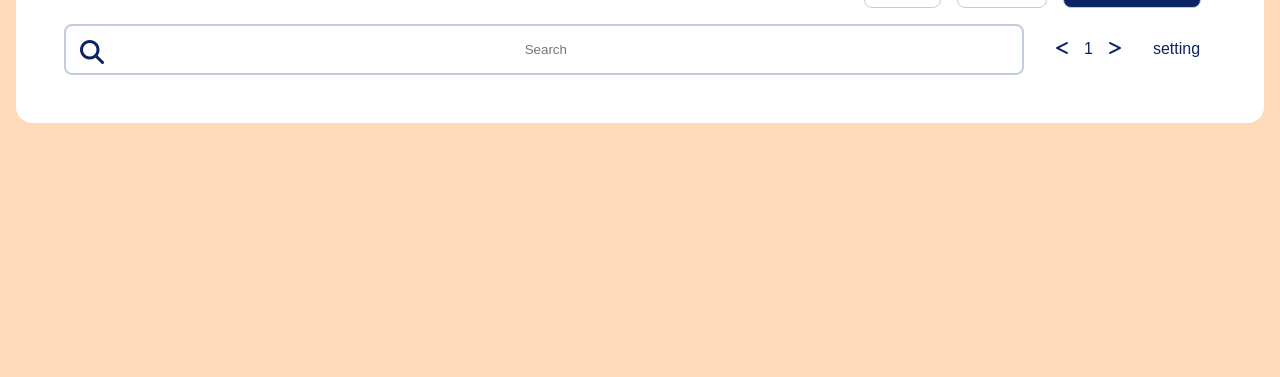
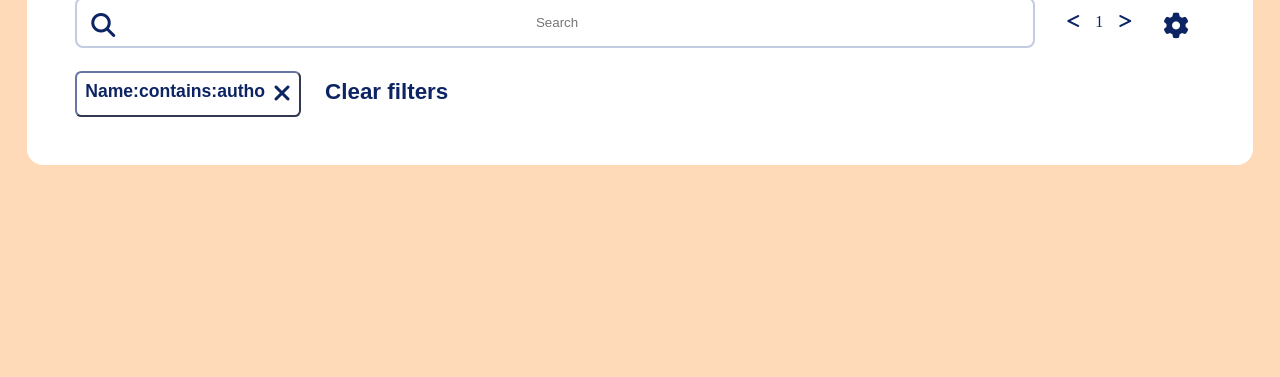
Before and after one commit to juayuohcarineneng19/UI-designs-daily, a plain HTML site: page Page-header/index.html in a window 1280 px wide. Shown: the part 423-800 px from the top of the page. Drawn offline with Linux system fonts and the light colour scheme.

Commit message:
last section

```diff
--- a/Page-header/index.html
+++ b/Page-header/index.html
@@ -44,10 +44,19 @@
                         <p>1</p>
                         <i class="fa-solid fa-greater-than"></i>
                     </div>
-                    <p>setting</p>
+                    <div>
+                        <i class="fa-solid fa-gear setting"></i>
+                    </div>
                 </div>
             </div>
+            <div class="contents">
+                <button class="btn-content">
+                    <p>  Name:contains:autho </p>
+                    <p><i class="fa-solid fa-xmark"></i></p>
+                  </button>
+                  <button class="btn-content btn2" >Clear filters</button>
 
+            </div>
 
                     </div>
     </article>
--- a/Page-header/style.css
+++ b/Page-header/style.css
@@ -1,10 +1,12 @@
-
+@import url("https://fonts.googleapis.com/css2?family=Poppins:wght@400;500&display=swap");
 *{
     padding: 0;
     margin: 0;
     box-sizing: border-box;
-    font-family: "poppins", sans-serif;
+    font-family: "Poppins",sans-serif                                                   oppins", sans-serif;
 }
+
+
 body{
     width: 100%;
     background-color: peachpuff;
@@ -20,6 +22,7 @@ article{
     padding: 3rem;
 }
 .container{
+
     width: 80rem;
     padding: 3rem;
     border-radius: 1rem;
@@ -28,6 +31,7 @@ article{
 .header{
     display: flex;
     gap: 5rem;
+    font-weight: 500;
 }
 .line{
     font-weight: bold;
@@ -98,3 +102,41 @@ input{
 .controls i{
     font-size: 1rem;
 }
+.setting{
+    font-size: 1.6rem;
+}
+.contents{
+    margin-top: 1rem;
+    display: flex;
+    gap: 1rem;
+}
+.btn-content{
+    display: flex;
+    padding: 0.5rem;
+    gap: 0.5rem;
+    font-weight: 700;
+    color: #0D2464;
+    font-size: 1.1rem;
+    text-align: center;
+    border-color: #6874A3;
+    border-radius: 0.4rem;
+    background-color: white;
+    /* width: 100%; */
+}
+.btn-content i{
+    font-size: 1.5rem;
+}
+.btn2{
+border: none;
+font-size: 1.4rem;
+}
+
+/* media queries */
+@media only screen and (max-width:900px) {
+    article{
+        width: 100%;
+    }
+    .container{
+        width:100% ;
+    }
+}
```
